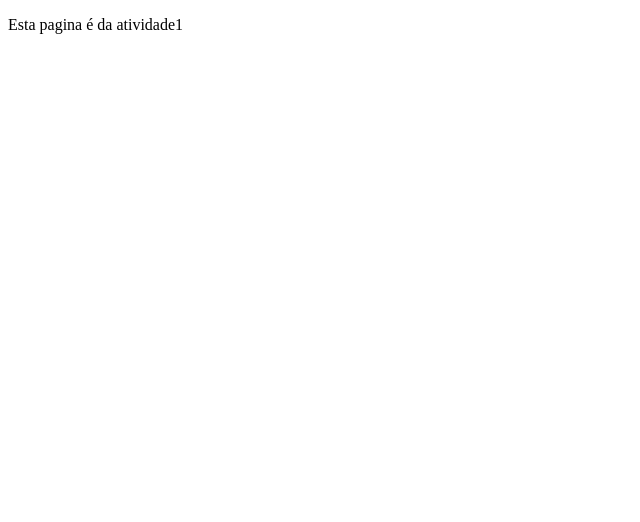
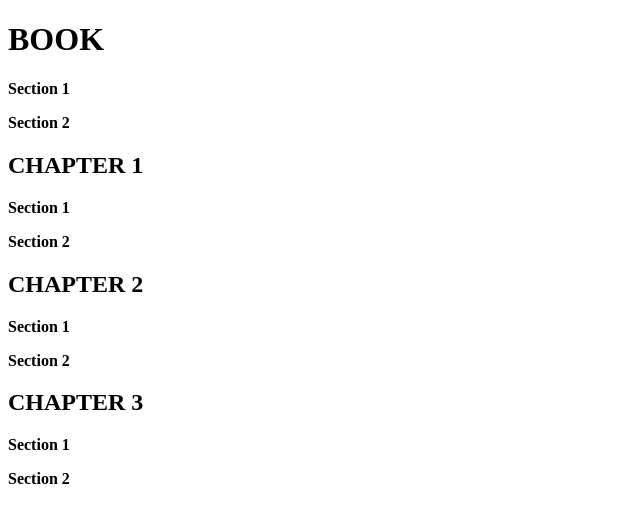
Before and after one commit to ericjose22/atividades-html, a plain HTML site: page src/pages/atividade1.html in a window 1280 px wide. Shown: the whole page, without its empty margins (0-640 px from the left). Drawn offline with Linux system fonts and the light colour scheme.

Commit message:
atividade1

```diff
--- a/src/pages/atividade1.html
+++ b/src/pages/atividade1.html
@@ -6,7 +6,30 @@
     <title>Document</title>
 </head>
 <body>
-   <p>Esta pagina é da atividade1</p>
+   <h1><b>BOOK<b></h1>
+
+   <p>Section 1</p>
+
+   <p>Section 2 </p>
+
+   <h2>CHAPTER 1 </h2>
+
+   <p>Section 1</p>
+
+   <p>Section 2</p>
+
+   <h2>CHAPTER 2</h2>
+
+     <p>Section 1</p>
+
+     <p>Section 2</p>
+
+     <h2>CHAPTER 3</h2>
+
+        <p>Section 1</p>
+
+        <p>Section 2</p>
+
 
 
 
```
Also changed, not shown: atividades1.html (added, +14 -0 lines), index.html (+1 -1 lines).
